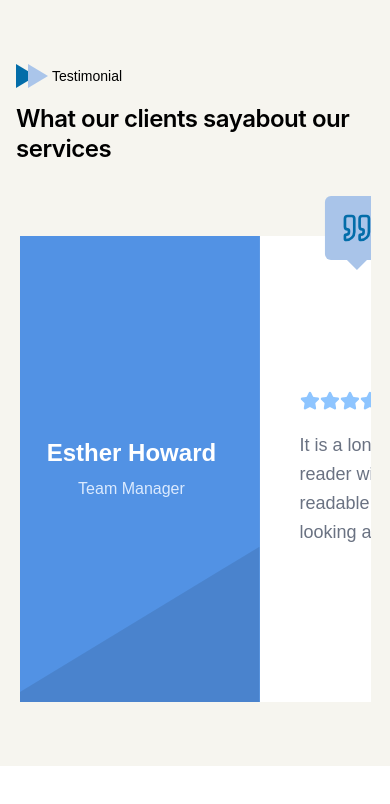
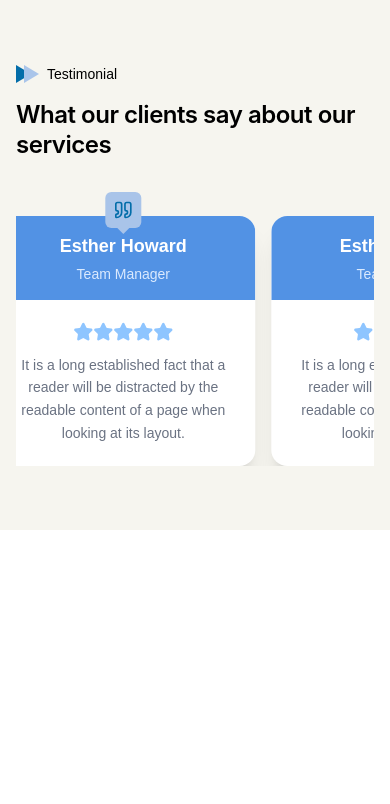
Before and after one commit to Anamiiikka/Team-works, a Next.js app: page /testimonials in a window 390 px wide. Shown: the top 804 px of the page. Built offline with nearby package versions, Linux system fonts and the light colour scheme.

Commit message:
Responsiveness

```diff
--- a/src/components/Testimonials.jsx
+++ b/src/components/Testimonials.jsx
@@ -6,10 +6,21 @@ import testimonialData from '../data/testimonials.json';
 
 const Testimonials = () => {
   const [testimonials, setTestimonials] = useState([]);
+  const [isMobile, setIsMobile] = useState(false);
 
   useEffect(() => {
     const originals = testimonialData.testimonials;
     setTestimonials([...originals, ...originals]); // Duplicate for infinite scroll
+
+    // Check if screen is mobile/tablet
+    const checkScreenSize = () => {
+      setIsMobile(window.innerWidth < 1024);
+    };
+
+    checkScreenSize();
+    window.addEventListener('resize', checkScreenSize);
+
+    return () => window.removeEventListener('resize', checkScreenSize);
   }, []);
 
   const renderStars = (rating) =>
@@ -33,7 +44,7 @@ const Testimonials = () => {
     <section className="relative py-16 px-4 sm:px-6 lg:px-8 overflow-hidden" style={{ backgroundColor: '#F6F5EF' }}>
       {/* Background Map */}
       <div
-        className="absolute z-0 hidden lg:block"
+        className={`absolute z-0 ${isMobile ? 'hidden' : 'block'}`}
         style={{
           width: '949px',
           height: '949px',
@@ -56,7 +67,7 @@ const Testimonials = () => {
       </div>
 
       {/* Floating Avatars */}
-      <div className="absolute inset-0 z-30 pointer-events-none hidden lg:block">
+      <div className={`absolute inset-0 z-30 pointer-events-none ${isMobile ? 'hidden' : 'block'}`}>
         <div
           className="absolute"
           style={{
@@ -90,9 +101,36 @@ const Testimonials = () => {
 
       <div className="relative z-20 max-w-7xl mx-auto">
         {/* Header */}
-        <div className="mb-8 md:mb-16">
+        {isMobile ? (
+          // Mobile Header
+          <div className="mb-8">
             <div className="lg:col-span-1">
-            <div className="flex items-center gap-2 mb-4 md:mb-6">
+              <div className="flex items-center gap-2 mb-4">
+                <div className="relative">
+                  <div
+                    className="w-0 h-0 border-l-[15px] border-t-[9px] border-t-transparent border-b-[9px] border-b-transparent"
+                    style={{ borderLeftColor: '#036DA9' }}
+                  ></div>
+                  <div
+                    className="absolute -right-2 top-0 w-0 h-0 border-l-[15px] border-t-[9px] border-t-transparent border-b-[9px] border-b-transparent"
+                    style={{ borderLeftColor: '#AAC5EA' }}
+                  ></div>
+                </div>
+                <span className="font-medium ml-2 text-sm" style={{ color: '#000000' }}>Testimonial</span>
+              </div>
+              <h2
+                className="font-semibold text-black text-2xl md:text-3xl leading-tight"
+                style={{ fontFamily: 'Inter, sans-serif', letterSpacing: '-0.02em' }}
+              >
+                What our clients say about our services
+              </h2>
+            </div>
+          </div>
+        ) : (
+          // Desktop Header (Original)
+          <div className="mb-16">
+            <div className="lg:col-span-1">
+              <div className="flex items-center gap-2 mb-6">
                 <div className="relative">
                   <div
                     className="w-0 h-0 border-l-[20px] border-t-[12px] border-t-transparent border-b-[12px] border-b-transparent"
@@ -103,20 +141,51 @@ const Testimonials = () => {
                     style={{ borderLeftColor: '#AAC5EA' }}
                   ></div>
                 </div>
-              <span className="font-medium ml-2 text-sm md:text-base" style={{ color: '#000000' }}>Testimonial</span>
+                <span className="font-medium ml-2" style={{ color: '#000000' }}>Testimonial</span>
               </div>
               <h2
-              className="font-semibold text-black text-2xl md:text-4xl lg:text-5xl leading-tight"
+                className="font-semibold text-black text-5xl leading-tight"
                 style={{ fontFamily: 'Inter, sans-serif', letterSpacing: '-0.02em' }}
               >
-              What our clients say<br className="hidden sm:block" />
-              <span className="sm:hidden">about our services</span>
-              <span className="hidden sm:inline">about our services</span>
+                What our clients say<br /> about our services
               </h2>
             </div>
           </div>
+        )}
 
         {/* Testimonial Carousel */}
+        {isMobile ? (
+          // Mobile Carousel
+          <div className="relative z-20 overflow-hidden max-w-[95vw] mx-auto">
+            <div className="flex animate-infinite-scroll">
+              {testimonials.map((testimonial, index) => (
+                <div key={index} className="w-[280px] sm:w-[400px] md:w-[500px] flex-shrink-0 px-2 sm:px-3 relative pt-6">
+                  <div className="absolute top-0 left-1/2 -translate-x-1/2 z-10">
+                      <div className="p-2 rounded-md relative" style={{backgroundColor: '#A9C4E9'}}>
+                          <Quote className="w-5 h-5" style={{color: '#036DA9'}}/>
+                          <div className="absolute bottom-[-6px] left-1/2 -translate-x-1/2 w-0 h-0 border-l-[6px] border-l-transparent border-r-[6px] border-r-transparent border-t-[6px]" style={{borderTopColor: '#A9C4E9'}}></div>
+                      </div>
+                  </div>
+                  <div className="bg-white rounded-2xl shadow-xl overflow-hidden flex flex-col" style={{ minHeight: '250px' }}>
+                    {/* Blue Profile Section - Mobile */}
+                    <div className="p-4 text-white flex flex-col justify-center items-center w-full relative" style={{ backgroundColor: '#5292E4' }}>
+                      <h3 className="text-lg font-bold text-center">{testimonial.name}</h3>
+                      <p className="text-blue-100 text-sm text-center mt-1">{testimonial.position}</p>
+                    </div>
+                    {/* Testimonial Content - Mobile */}
+                    <div className="flex-1 p-4 flex flex-col justify-center">
+                      <div className="flex mb-3 justify-center">
+                        {renderStars(testimonial.rating)}
+                      </div>
+                      <p className="text-gray-500 text-sm leading-relaxed text-center">{testimonial.testimonial}</p>
+                    </div>
+                  </div>
+                </div>
+              ))}
+            </div>
+          </div>
+        ) : (
+          // Desktop Carousel (Original)
           <div className="relative z-20 overflow-hidden max-w-[90vw] mx-auto">
             <div className="flex animate-infinite-scroll">
               {testimonials.map((testimonial, index) => (
@@ -149,6 +218,7 @@ const Testimonials = () => {
               ))}
             </div>
           </div>
+        )}
       </div>
     </section>
   );
```
Lines whose indentation alone changed are shown as unchanged.
